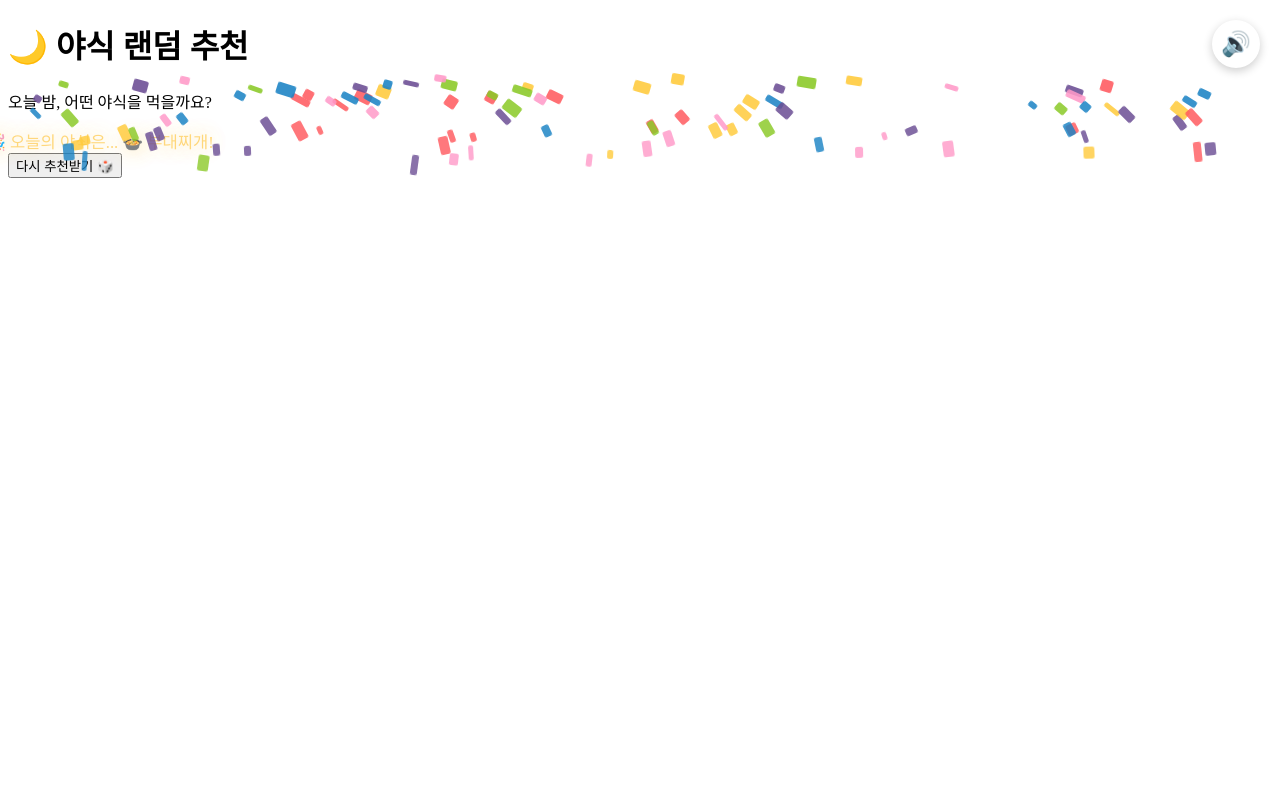
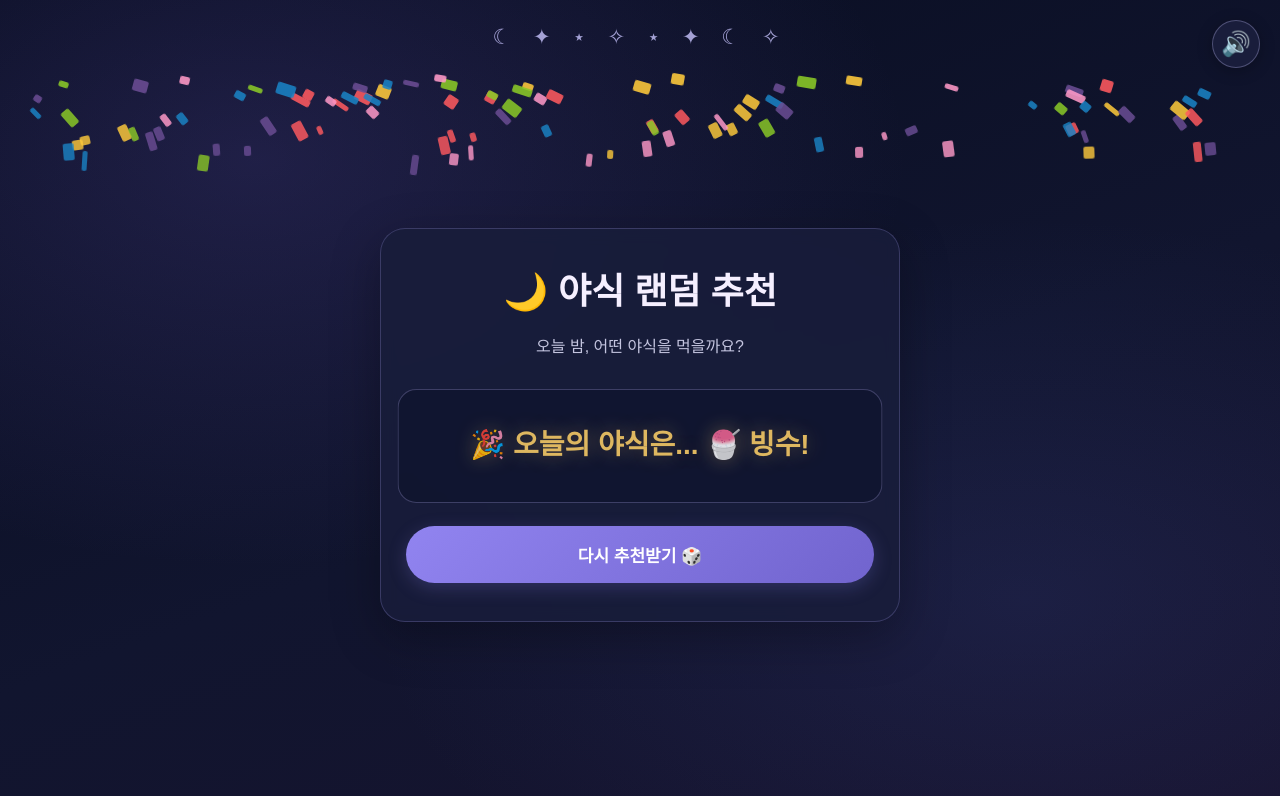
Before and after one commit to gigigi6017/Random_late_night_snack, a plain HTML site: page index.html in a window 1280 px wide. Both pictures are taken after a click on the button "야식 추천받기 🎲". Drawn offline with Linux system fonts and the light colour scheme.

Commit message:
배경 추가 음식 다시 추가

```diff
--- a/script.js
+++ b/script.js
@@ -13,7 +13,7 @@ const menus = [
     "🌭 핫도그",
     "🍝 파스타",
     "🥘 닭발",
-    "🍱 초밥",
+    "🍣 초밥",
     "🥓 삼겹살",
     "🍛 카레",
     "🧀 치즈볼",
@@ -27,7 +27,80 @@ const menus = [
     "🍤 새우튀김",
     "🥩 스테이크",
     "🍦 아이스크림",
-    "🍰 케이크"
+    "🍰 케이크",
+    "🍚 볶음밥",
+    "🍖 보쌈",
+    "🍜 우동",
+    "🥩 돈가스",
+    "🌮 타코",
+    "🌯 브리또",
+    "🥗 샐러드",
+    "🍢 어묵",
+    "🍳 계란말이",
+    "🍙 주먹밥",
+    "🍙 김밥",
+    "🍲 김치찌개",
+    "🍲 된장찌개",
+    "🍲 순댓국",
+    "🍲 감자탕",
+    "🍜 칼국수",
+    "🍜 잔치국수",
+    "🍜 비빔국수",
+    "🍜 쫄면",
+    "🍜 냉면",
+    "🍖 갈비",
+    "🍢 닭꼬치",
+    "🍢 양꼬치",
+    "🥘 찜닭",
+    "🥘 닭볶음탕",
+    "🥩 탕수육",
+    "🍗 깐풍기",
+    "🍲 마라탕",
+    "🥘 마라샹궈",
+    "🥩 제육볶음",
+    "🍚 불고기덮밥",
+    "🍛 오므라이스",
+    "🍱 도시락",
+    "🥗 회덮밥",
+    "🍣 연어덮밥",
+    "🍚 돈부리",
+    "🍜 라멘",
+    "🐙 타코야키",
+    "🍳 오코노미야키",
+    "🍕 피자빵",
+    "🥐 크루아상",
+    "🍞 토스트",
+    "🧇 와플",
+    "🍩 도넛",
+    "🍪 쿠키",
+    "🍫 초콜릿",
+    "🍮 푸딩",
+    "🍧 빙수",
+    "🍨 젤라토",
+    "🥨 프레첼",
+    "🍿 팝콘",
+    "🍠 군고구마",
+    "🍟 감자튀김",
+    "🧅 양파링",
+    "🍗 치킨너겟",
+    "🥓 베이컨",
+    "🧆 크로켓",
+    "🥟 군만두",
+    "🍡 떡꼬치",
+    "🍡 떡",
+    "🍲 샤브샤브",
+    "🥩 육회",
+    "🍖 갈비찜",
+    "🍚 비빔밥",
+    "🍲 육개장",
+    "🍲 설렁탕",
+    "🍲 갈비탕",
+    "🥘 리조또",
+    "🍤 감바스",
+    "🥙 케밥",
+    "🍳 계란밥",
+    "🍜 볶음우동",
+    "🍲 어묵탕"
 ];
 
 
--- a/style.css
+++ b/style.css
@@ -1,10 +1,135 @@
-/* 슬롯머신 효과: 메뉴가 바뀔 때 살짝 확대 */
+
+/* 전체 페이지 */
+* {
+    box-sizing: border-box;
+}
+
+body {
+    margin: 0;
+    min-height: 100vh;
+    padding: 90px 20px 40px;
+
+    display: flex;
+    justify-content: center;
+    align-items: center;
+
+    font-family: Arial, "Malgun Gothic", sans-serif;
+    color: #f5efff;
+
+    background:
+        radial-gradient(ellipse at 20% 20%, rgba(93, 77, 170, 0.25), transparent 45%),
+        radial-gradient(ellipse at 80% 75%, rgba(60, 75, 150, 0.2), transparent 45%),
+        linear-gradient(160deg, #080d20, #11152f 55%, #17132e);
+
+    position: relative;
+    overflow-x: hidden;
+}
+
+/* 밤하늘 별 장식 */
+body::before {
+    content: "☾   ✦   ⋆   ✧   ⋆   ✦   ☾   ✧";
+    position: absolute;
+    top: 25px;
+    left: 0;
+    width: 100%;
+
+    color: #c9c5ff;
+    font-size: 21px;
+    letter-spacing: 8px;
+    text-align: center;
+
+    opacity: 0.8;
+    pointer-events: none;
+}
+
+/* 가운데 콘텐츠 */
+.container {
+    width: 100%;
+    max-width: 520px;
+    padding: 38px 25px;
+
+    text-align: center;
+
+    background: rgba(25, 29, 59, 0.88);
+    border: 1px solid rgba(160, 150, 230, 0.25);
+    border-radius: 25px;
+
+    box-shadow: 0 15px 50px rgba(0, 0, 0, 0.3);
+    backdrop-filter: blur(8px);
+}
+
+/* 제목 */
+h1 {
+    margin: 0 0 16px;
+    color: #f5efff;
+    font-size: clamp(27px, 6vw, 36px);
+    line-height: 1.4;
+}
+
+/* 설명 */
+.container p {
+    margin: 0 0 30px;
+    color: #c4c5df;
+    font-size: 16px;
+    line-height: 1.7;
+}
+
+/* 야식 메뉴 카드 */
+#menu {
+    margin: 25px 0;
+    padding: 28px 12px;
+
+    min-height: 110px;
+    display: flex;
+    justify-content: center;
+    align-items: center;
+
+    background: #11162f;
+    border: 1px solid #45466d;
+    border-radius: 18px;
+
+    color: #ffe2a8;
+    font-size: clamp(20px, 5vw, 27px);
+    font-weight: bold;
+    line-height: 1.6;
+
+    overflow-wrap: anywhere;
+}
+
+/* 추천 버튼 */
+#recommendButton {
+    width: 100%;
+    padding: 16px 20px;
+
+    border: none;
+    border-radius: 30px;
+
+    background: linear-gradient(135deg, #9184f0, #7164ce);
+    color: white;
+
+    font-size: 17px;
+    font-weight: bold;
+    cursor: pointer;
+
+    box-shadow: 0 5px 18px rgba(129, 118, 219, 0.25);
+    transition: transform 0.2s ease, box-shadow 0.2s ease;
+}
+
+#recommendButton:hover {
+    transform: translateY(-2px);
+    box-shadow: 0 8px 24px rgba(129, 118, 219, 0.4);
+}
+
+#recommendButton:active {
+    transform: scale(0.97);
+}
+
+/* 슬롯머신 효과 */
 #menu.spinning {
     animation: slotSpin 0.15s ease-in-out infinite alternate;
     color: #ffbd59;
 }
 
-/* 슬롯머신 애니메이션 */
 @keyframes slotSpin {
     from {
         transform: scale(0.97);
@@ -21,7 +146,7 @@
 #menu.result {
     animation: resultPop 0.6s ease-out;
     color: #ffd166;
-    text-shadow: 0 0 18px rgba(255, 209, 102, 0.8);
+    text-shadow: 0 0 18px rgba(255, 209, 102, 0.35);
 }
 
 @keyframes resultPop {
@@ -41,7 +166,7 @@
     }
 }
 
-/* 폭죽 색종이가 표시되는 전체 화면 */
+/* 폭죽 색종이 전체 화면 */
 #confetti-container {
     position: fixed;
     inset: 0;
@@ -72,18 +197,6 @@
     }
 }
 
-/* 움직임 줄이기 설정을 사용하는 사람 배려 */
-@media (prefers-reduced-motion: reduce) {
-    #menu.spinning,
-    #menu.result {
-        animation: none;
-    }
-
-    .confetti {
-        animation-duration: 0.5s !important;
-    }
-}
-
 /* 오른쪽 위 소리 켜기/끄기 버튼 */
 .sound-toggle {
     position: fixed;
@@ -94,11 +207,12 @@
     width: 48px;
     height: 48px;
 
-    border: none;
+    border: 1px solid rgba(201, 197, 255, 0.3);
     border-radius: 50%;
 
-    background-color: white;
-    box-shadow: 0 3px 10px rgba(0, 0, 0, 0.2);
+    background: #191d3b;
+    color: white;
+    box-shadow: 0 3px 15px rgba(0, 0, 0, 0.25);
 
     font-size: 24px;
     cursor: pointer;
@@ -117,3 +231,38 @@
 .sound-toggle:active {
     transform: scale(0.95);
 }
+
+/* 움직임 줄이기 설정을 사용하는 사람 배려 */
+@media (prefers-reduced-motion: reduce) {
+    #menu.spinning,
+    #menu.result {
+        animation: none;
+    }
+
+    .confetti {
+        animation-duration: 0.5s !important;
+    }
+
+    #recommendButton,
+    .sound-toggle {
+        transition: none;
+    }
+}
+
+/* 휴대폰 화면 */
+@media (max-width: 480px) {
+    body {
+        padding: 90px 14px 30px;
+    }
+
+    .container {
+        padding: 30px 18px;
+    }
+
+    .sound-toggle {
+        top: 15px;
+        right: 15px;
+        width: 44px;
+        height: 44px;
+    }
+}
```
